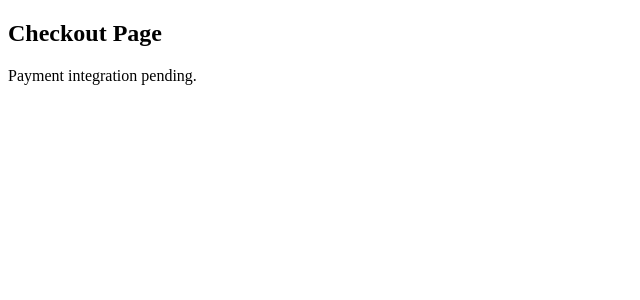
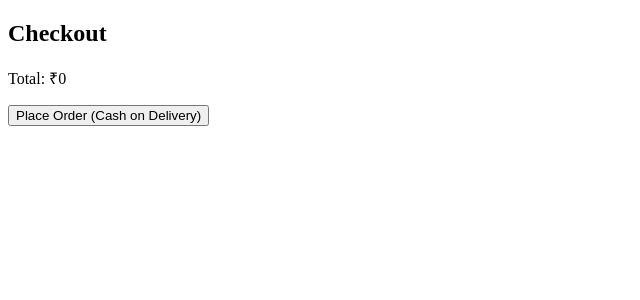
Before and after one commit to haneefshai786-boop/myshopuser, a React (Vite) app: page /checkout in a window 1280 px wide. Shown: the top 300 px of the page, without its empty margins (0-640 px from the left). Built offline with nearby package versions, Linux system fonts and the light colour scheme; sample sign-in values are in the browser's storage.

Commit message:
Update Checkout.jsx

```diff
--- a/src/pages/Checkout.jsx
+++ b/src/pages/Checkout.jsx
@@ -1,11 +1,30 @@
-import React from 'react';
-
+import api from '../api';
+import { useNavigate } from 'react-router-dom';
 
 export default function Checkout() {
-return (
-<div>
-<h2>Checkout Page</h2>
-<p>Payment integration pending.</p>
-</div>
-);
+  const navigate = useNavigate();
+  const cart = JSON.parse(localStorage.getItem('cart')) || [];
+  const total = cart.reduce((sum, i) => sum + i.price * i.qty, 0);
+
+  const placeOrder = async () => {
+    try {
+      await api.post('/orders', {
+        items: cart.map(i => ({ product: i._id, name: i.name, price: i.price, qty: i.qty })),
+        total
+      });
+      alert('Order placed successfully');
+      localStorage.removeItem('cart');
+      navigate('/orders');
+    } catch (err) {
+      alert('Order failed');
+    }
+  };
+
+  return (
+    <div>
+      <h2>Checkout</h2>
+      <p>Total: ₹{total}</p>
+      <button onClick={placeOrder}>Place Order (Cash on Delivery)</button>
+    </div>
+  );
 }
```
